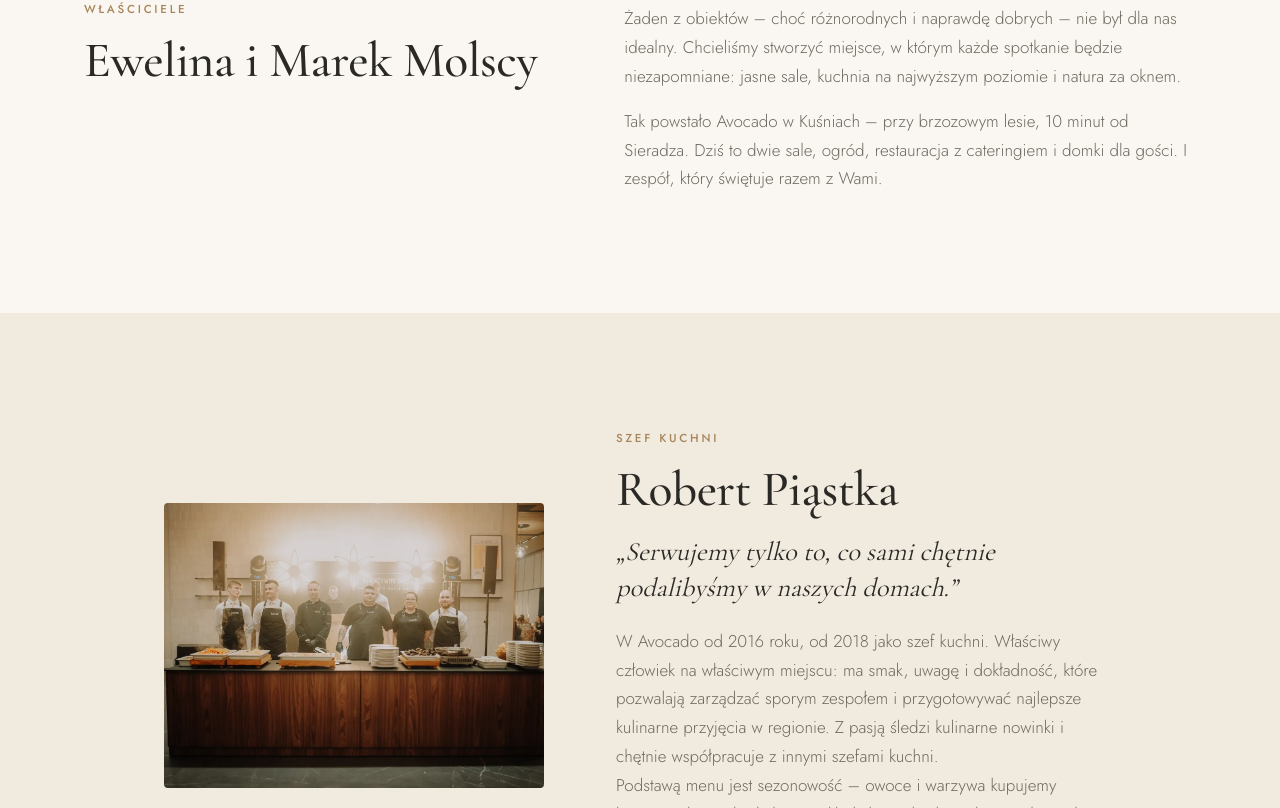
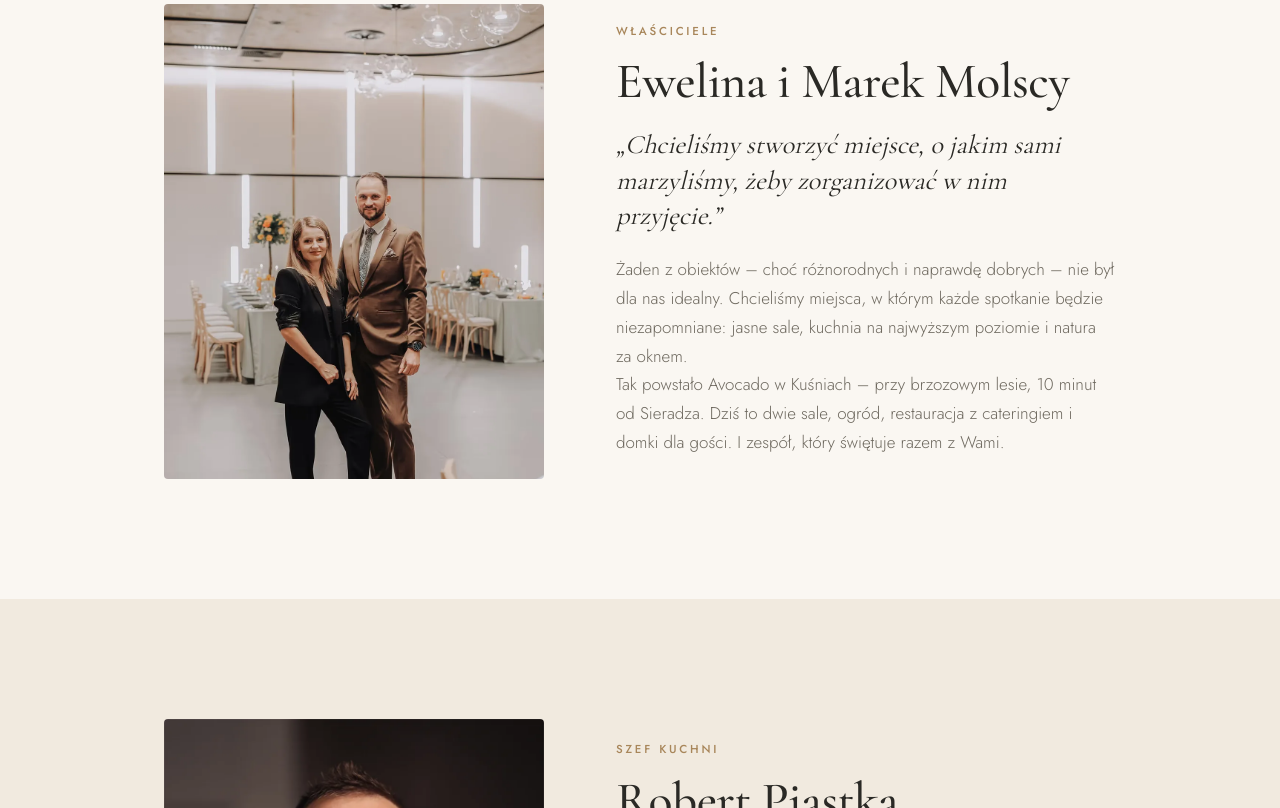
Before and after one commit to OlekCodeTech/avocado-www, a Next.js app: page /o-nas in a window 1280 px wide. Shown: the part 692-1500 px from the top of the page. Built offline with nearby package versions, Linux system fonts and the light colour scheme.

Commit message:
O nas: zdjęcia właścicieli i szefa kuchni z obecnej strony
Co-Authored-By: Claude Fable 5.1 <noreply@anthropic.com>

```diff
--- a/src/app/globals.css
+++ b/src/app/globals.css
@@ -384,7 +384,6 @@ h3{font-size:clamp(1.6rem,2.4vw,2.1rem)}
 .ccard a{text-decoration:none;font:500 1.15rem/1.4 var(--serif)}
 .ccard a:hover{color:var(--olive)}
 .cta--compact{padding-top:72px}
-.host__img--wide{aspect-ratio:4/3;object-position:center}
 
 .foot__grid>div{display:flex;flex-direction:column;gap:6px}
 .foot__logo p{margin-top:16px;color:#BDB5A6;font-size:.9rem;max-width:34ch}
--- a/src/app/o-nas/page.tsx
+++ b/src/app/o-nas/page.tsx
@@ -23,13 +23,13 @@ export default function ONas() {
       />
 
       <section className="sec">
-        <div className="wrap intro__grid">
-          <Reveal>
+        <div className="wrap host">
+          <Reveal><img src={asset("/img/wlasciciele.webp")} alt="Ewelina i Marek Molscy, właściciele Avocado" className="host__img" loading="lazy" /></Reveal>
+          <Reveal delay={0.1} className="host__txt">
             <p className="eyebrow">Właściciele</p>
             <h2>Ewelina i Marek Molscy</h2>
-          </Reveal>
-          <Reveal delay={0.1} className="intro__txt">
-            <p>Żaden z obiektów – choć różnorodnych i naprawdę dobrych – nie był dla nas idealny. Chcieliśmy stworzyć miejsce, w którym każde spotkanie będzie niezapomniane: jasne sale, kuchnia na najwyższym poziomie i natura za oknem.</p>
+            <p className="quote">„Chcieliśmy stworzyć miejsce, o jakim sami marzyliśmy, żeby zorganizować w nim przyjęcie.”</p>
+            <p>Żaden z obiektów – choć różnorodnych i naprawdę dobrych – nie był dla nas idealny. Chcieliśmy miejsca, w którym każde spotkanie będzie niezapomniane: jasne sale, kuchnia na najwyższym poziomie i natura za oknem.</p>
             <p>Tak powstało Avocado w Kuśniach – przy brzozowym lesie, 10 minut od Sieradza. Dziś to dwie sale, ogród, restauracja z cateringiem i domki dla gości. I zespół, który świętuje razem z Wami.</p>
           </Reveal>
         </div>
@@ -37,7 +37,7 @@ export default function ONas() {
 
       <section className="sec sec--sand" id="kuchnia">
         <div className="wrap host">
-          <Reveal><img src={asset("/img/kuchnia-zespol.webp")} alt="Zespół kuchni Avocado" className="host__img host__img--wide" loading="lazy" /></Reveal>
+          <Reveal><img src={asset("/img/robert.webp")} alt="Robert Piąstka, szef kuchni Avocado" className="host__img" loading="lazy" /></Reveal>
           <Reveal delay={0.1} className="host__txt">
             <p className="eyebrow">Szef kuchni</p>
             <h2>Robert Piąstka</h2>
```
Also changed, not shown: public/img/robert.webp (added), public/img/wlasciciele.webp (added).
